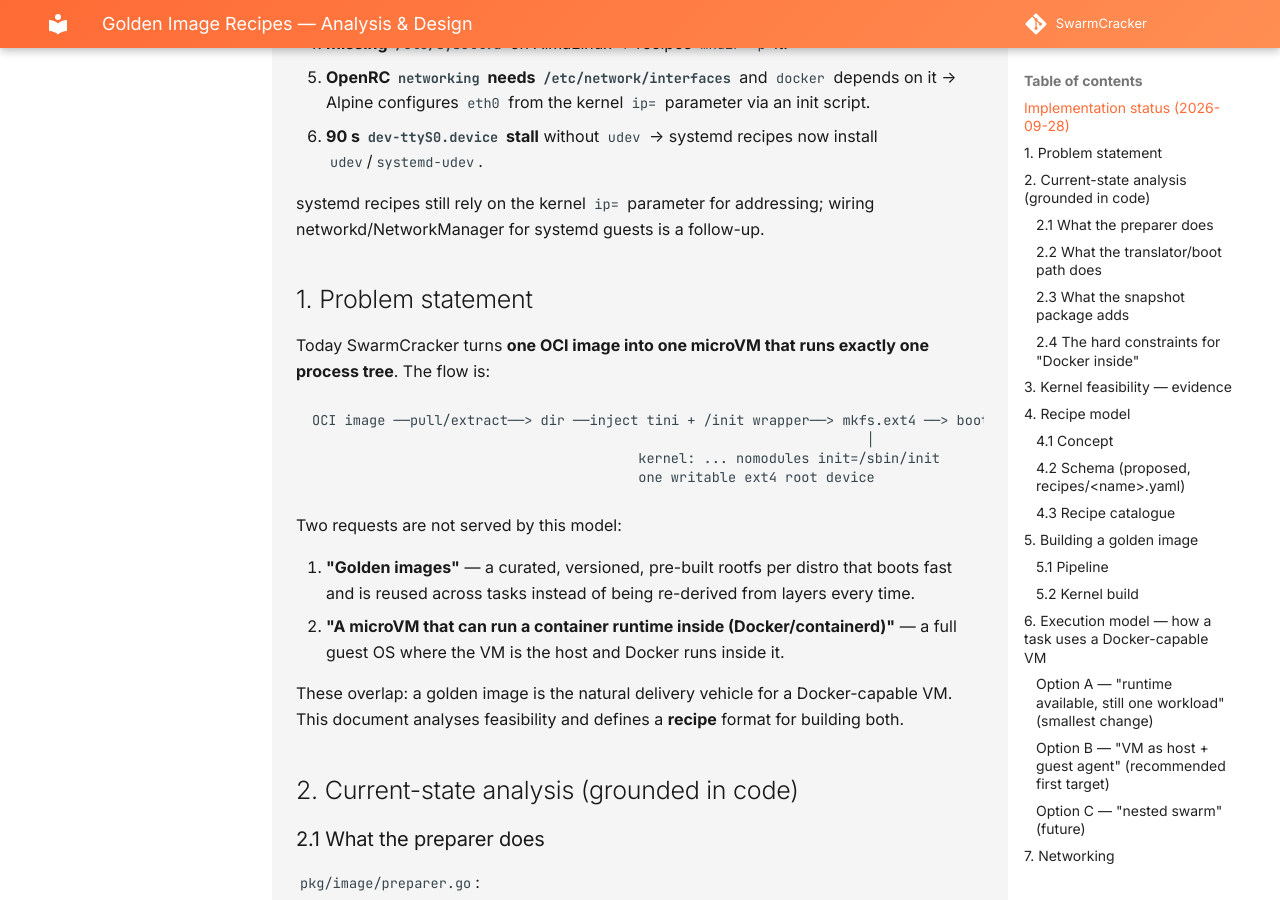
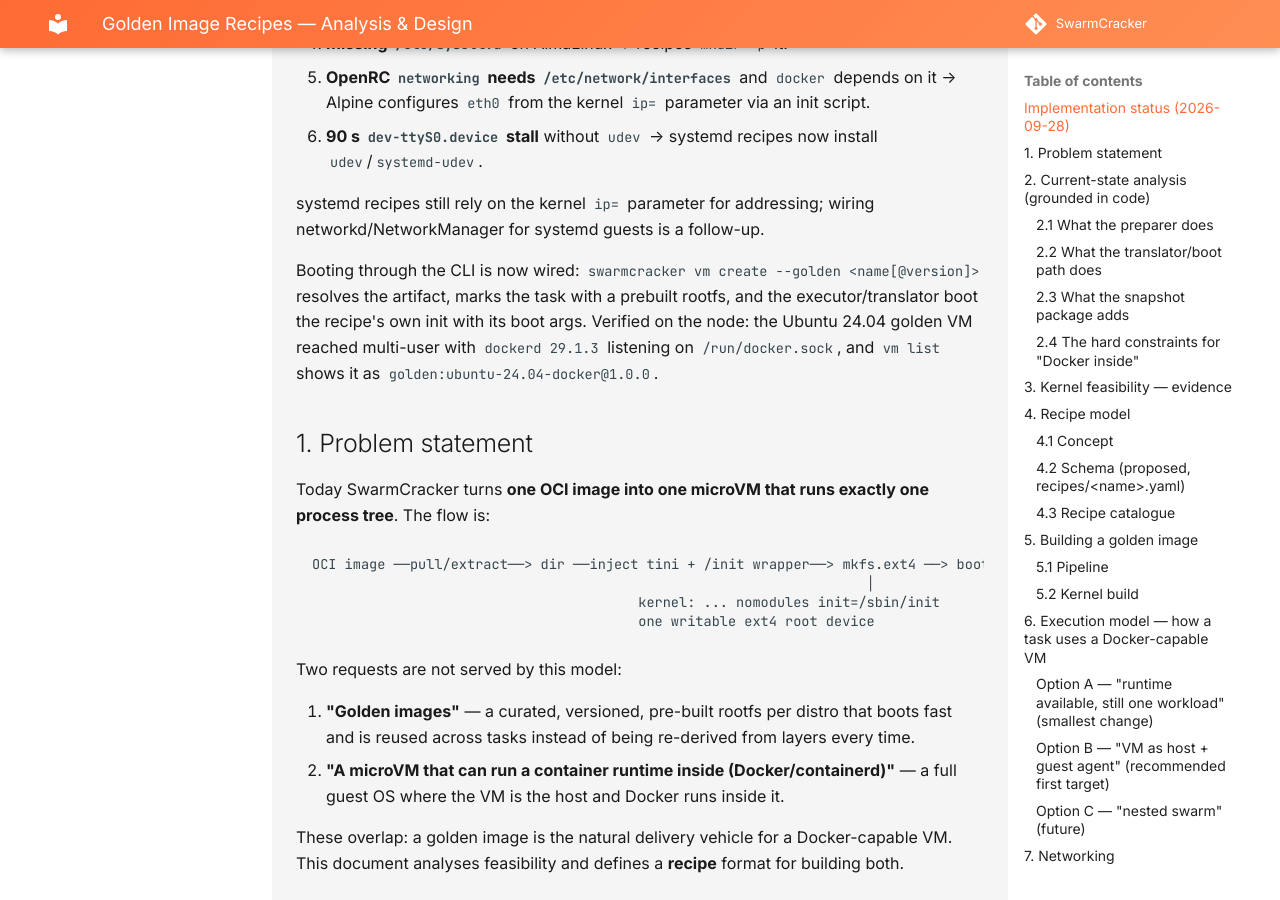
Before and after one commit to restuhaqza/SwarmCracker, an MkDocs documentation site: the page built from docs/research/golden-image-recipes.md, in a window 1280 px wide and 900 px high, scrolled down 1189 px. Built offline with MkDocs 1.6.1 and Material for MkDocs 9.7.7, drawn with Linux system fonts in a browser that asks for light colours; comment, search, counter and statistics services are not loaded; some of the changed text lies outside the part shown.

Commit message:
docs(golden): document booting golden images via vm create

```diff
--- a/docs/research/golden-image-recipes.md
+++ b/docs/research/golden-image-recipes.md
@@ -45,6 +45,13 @@
 
 systemd recipes still rely on the kernel `ip=` parameter for addressing; wiring
 networkd/NetworkManager for systemd guests is a follow-up.
+
+Booting through the CLI is now wired: `swarmcracker vm create --golden
+<name[@version]>` resolves the artifact, marks the task with a prebuilt rootfs,
+and the executor/translator boot the recipe's own init with its boot args.
+Verified on the node: the Ubuntu 24.04 golden VM reached multi-user with
+`dockerd 29.1.3` listening on `/run/docker.sock`, and `vm list` shows it as
+`golden:ubuntu-24.04-docker@1.0.0`.
 
 ## 1. Problem statement
 
@@ -390,10 +397,10 @@
 |---|---|---|---|
 | 1 | `GoldenImage` recipe type + YAML loader/validator | new `pkg/golden` | ✅ done |
 | 2 | Recipe builder (extract → chroot provision → seal → mkfs.ext4) | `pkg/golden`, `pkg/image` | ✅ done (reuses `ExtractImageToDir`, `CreateExt4FromDir`) |
-| 3 | Allow `systemd`/`openrc` as first-class init for `vm` mode | `pkg/image/detector.go`, `init.go` | today systemd hard-fails |
-| 4 | Make `init=` and boot args recipe-driven | `pkg/translator`, `pkg/swarmkit/translator.go` | stop hardcoding `init=/sbin/init` |
+| 3 | Allow `systemd`/`openrc` as first-class init for `vm` mode | `pkg/image/detector.go`, `init.go` | ✅ prebuilt-rootfs tasks boot the recipe init; preparer detector untouched |
+| 4 | Make `init=` and boot args recipe-driven | `pkg/translator`, `pkg/swarmkit/translator.go` | ✅ via task annotations in `pkg/translator`; swarmkit translator pending |
 | 5 | Multi-drive support (root + data disk) | translators | `drives[]` already a slice |
-| 6 | `executor.runtime_mode: container \| vm` config + task annotation | `pkg/config`, `pkg/executor` | gates init injection and boot path |
+| 6 | `executor.runtime_mode: container \| vm` config + task annotation | `pkg/config`, `pkg/executor` | ✅ annotation-based (`swarmcracker.prebuilt_rootfs`); no config field needed |
 | 7 | Guest agent + vsock protocol | new `pkg/guestagent` | Option B |
 | 8 | `guest-runtime` kernel build + CI boot validation | `scripts/`, CI | kconfig fragment in `recipes/kernel/` |
 | 9 | `swarmcracker image build/list/inspect` CLI | `cmd/swarmcracker` | ✅ done |
```
Also changed, not shown: CHANGELOG.md (+4 -0 lines).
